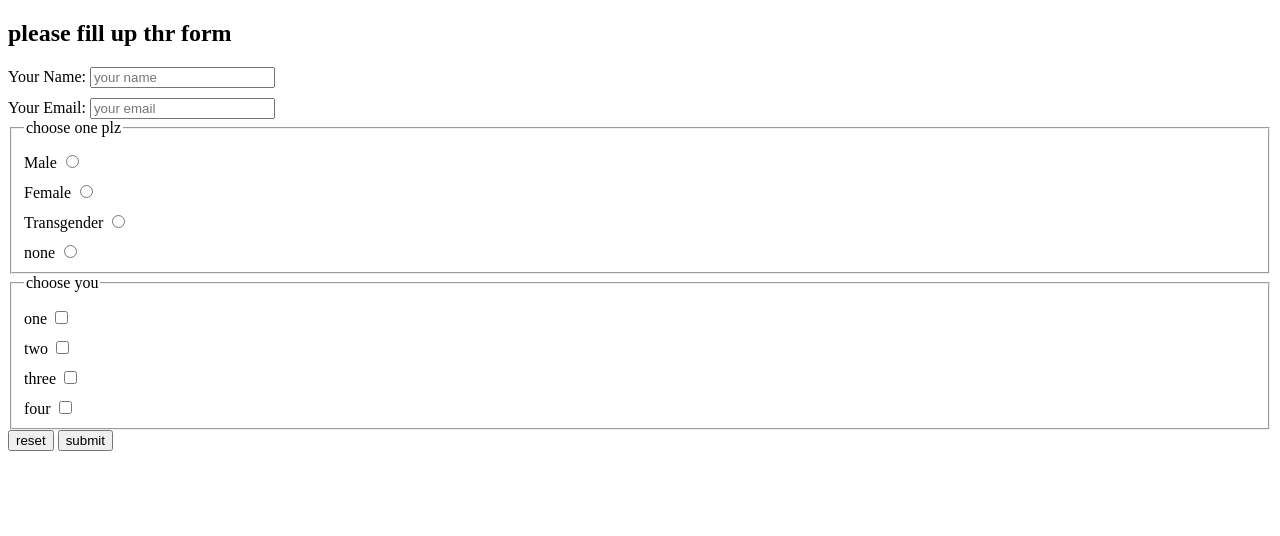
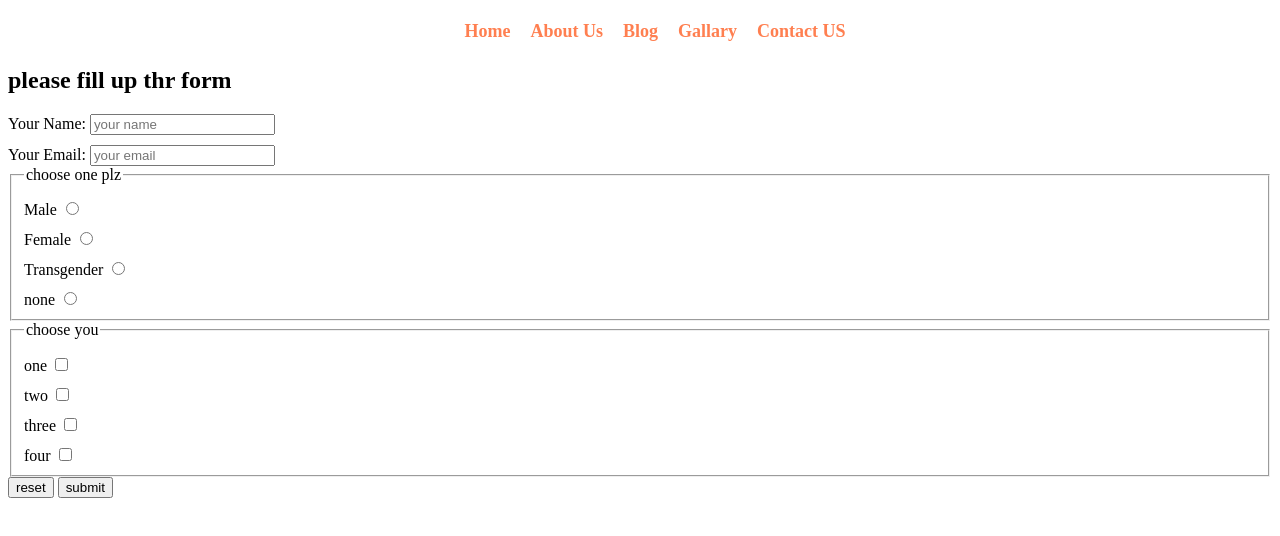
Before and after one commit to Sabbir-XD/web_day_github_repo, a plain HTML site: page index.html in a window 1280 px wide. Drawn offline with Linux system fonts and the light colour scheme.

Commit message:
new page update

```diff
--- a/index.html
+++ b/index.html
@@ -14,7 +14,31 @@
 </head>
 <body>
     <header>
-
+        <nav>
+            <ul>
+                <li><a href="index.html">Home</a></li>
+                <li><a href="nested_menu.html">About Us</a>
+                    <ul class="dropdown">
+                        <li><a href="#">Home</a></li>
+                        <li><a href="#">About Us</a></li>
+                        <li><a href="#">Blog</a></li>
+                        <li><a href="#">Gallary</a>
+                            <ul class="dropdown">
+                                <li><a href="#">Home</a></li>
+                                <li><a href="#">About Us</a></li>
+                                <li><a href="#">Blog</a></li>
+                                <li><a href="#">Gallary</a></li>
+                                <li><a href="#">Contact US</a></li>
+                            </ul>
+                        </li>
+                        <li><a href="#">Contact US</a></li>
+                    </ul>
+                </li>
+                <li><a href="#">Blog</a></li>
+                <li><a href="#">Gallary</a></li>
+                <li><a href="#">Contact US</a></li>
+            </ul>
+        </nav>
     </header>
 
     <main>
```
Also changed, not shown: nested_menu.html (+2 -2 lines).
